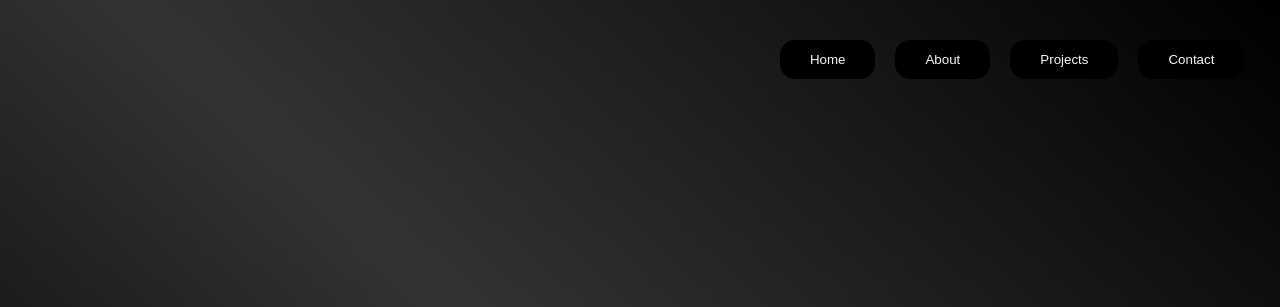
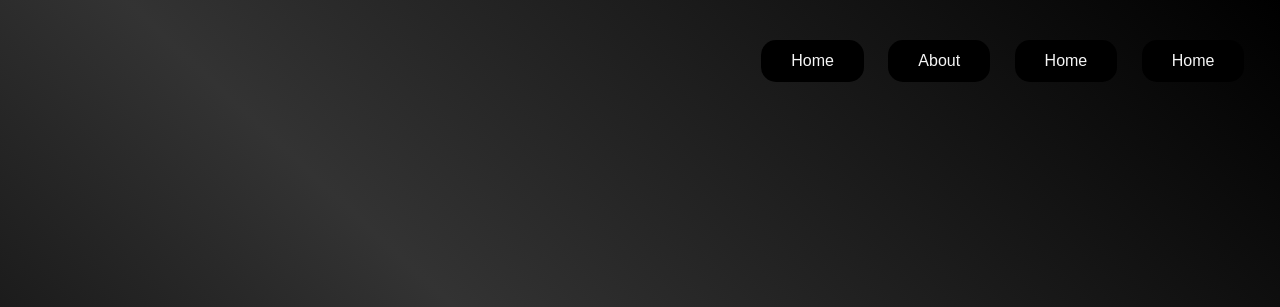
Before and after one commit to MaxiRinaldi22/Proyect-porfolio, a plain HTML site: page index.html in a window 1280 px wide. Shown: the top 307 px of the page. Drawn offline with Linux system fonts and the light colour scheme.

Commit message:
Previo al estilado del project

```diff
--- a/css/styles.css
+++ b/css/styles.css
@@ -25,6 +25,11 @@ a {
     color: whitesmoke;
 }
 
+li {
+    text-decoration: none;
+    display: inline-block;
+
+}
 
 /* button */
 
--- a/index.html
+++ b/index.html
@@ -12,10 +12,16 @@
     <div class="wrapper">
       <!-- Header -->
       <header>
-        <button class="btn"><a href="#hero-info">Home</a></button>
+        <ul>
+          <li class="btn"><a href="#hero-info">Home</a></li>
+          <li class="btn"><a href="#container-about">About</a></li>
+          <li class="btn"><a href="#hero-info">Home</a></li>
+          <li class="btn"><a href="#hero-info">Home</a></li>
+        </ul>
+        <!-- <button class="btn"><a href="#hero-info">Home</a></button>
         <button class="btn"><a href="#container-about">About</a></button>
         <button class="btn"><a href="">Projects</a></button>
-        <button class="btn"><a href="">Contact</a></button>
+        <button class="btn"><a href="">Contact</a></button> -->
       </header>
       <!-- End Header -->
 
```
